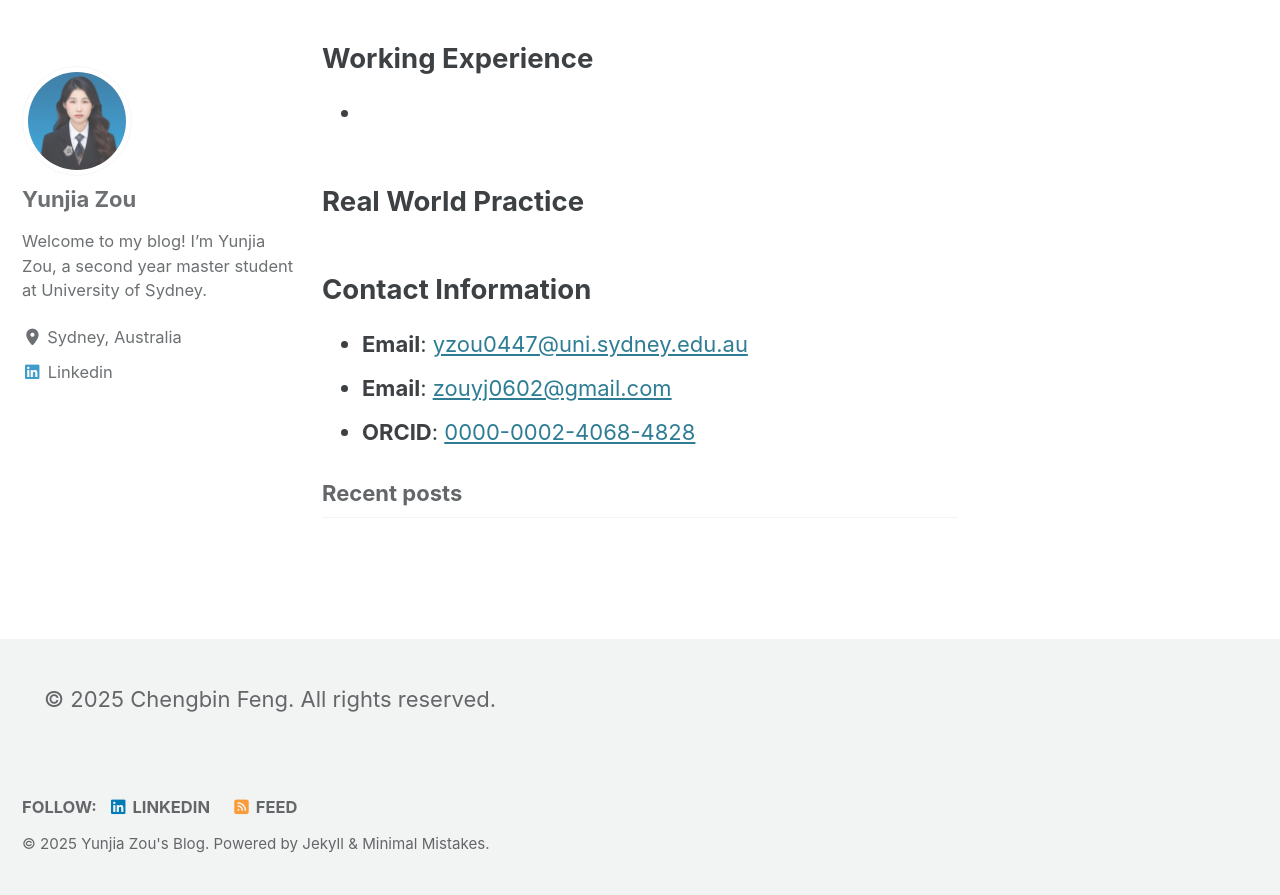
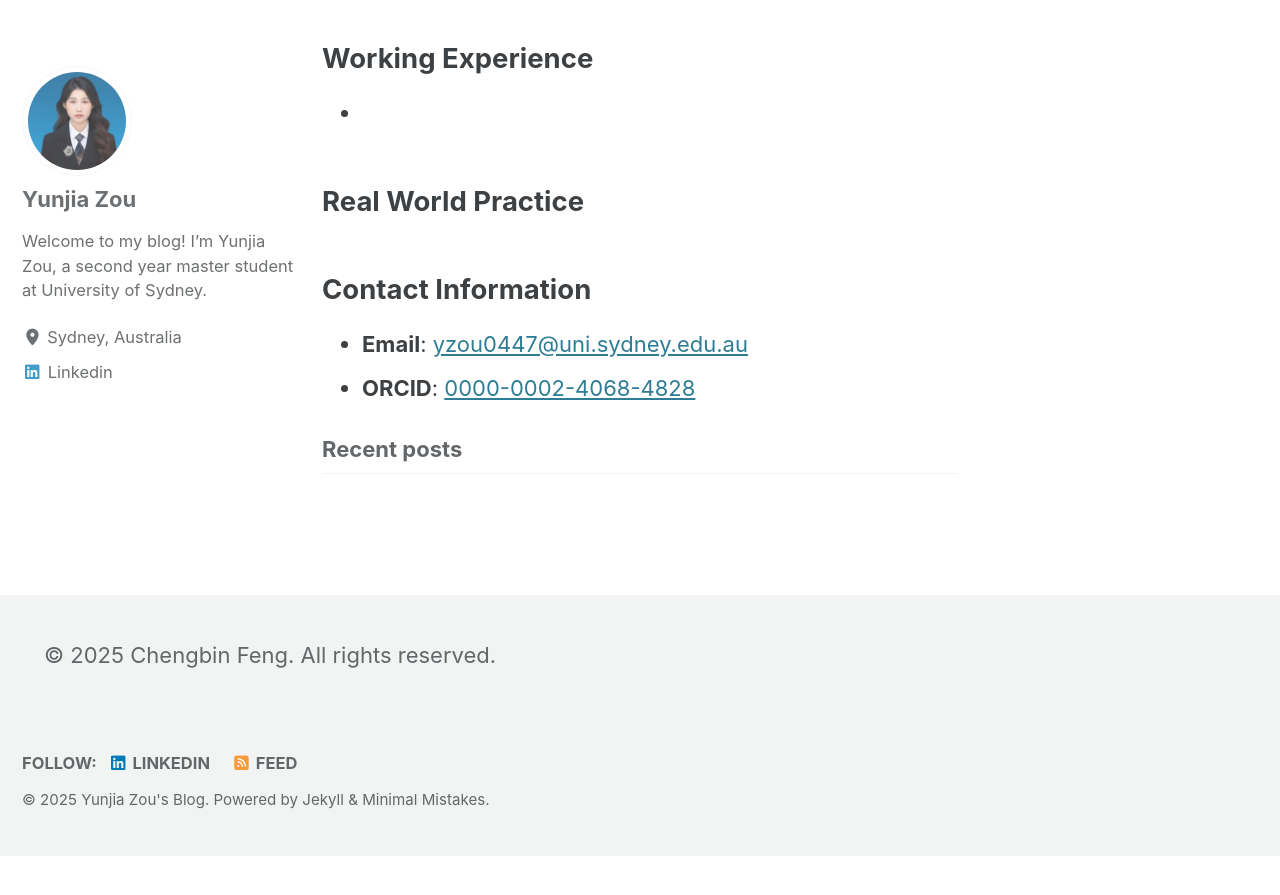
Before and after one commit to zou-yunjia/zou-yunjia.github.io, a Jekyll site: the page built from index.md, in a window 1280 px wide and 900 px high, scrolled down 1141 px. Shown: the top 895 px of the window. Built offline with Jekyll 4.4.1, drawn with Linux system fonts in a browser that asks for light colours; cached includes are drawn as plain includes; after the commit the page ends 1997 px from its top, so only the background shows below that.

Commit message:
add filex

```diff
--- a/index.md
+++ b/index.md
@@ -30,5 +30,4 @@
 
 ## Contact Information
 - **Email**: [yzou0447@uni.sydney.edu.au](mailto:yzou0447@uni.sydney.edu.au)
-- **Email**: [zouyj0602@gmail.com](mailto:zouyj0602@gmail.com)
 - **ORCID**: [0000-0002-4068-4828](https://orcid.org/0000-0002-4068-4828)
```
